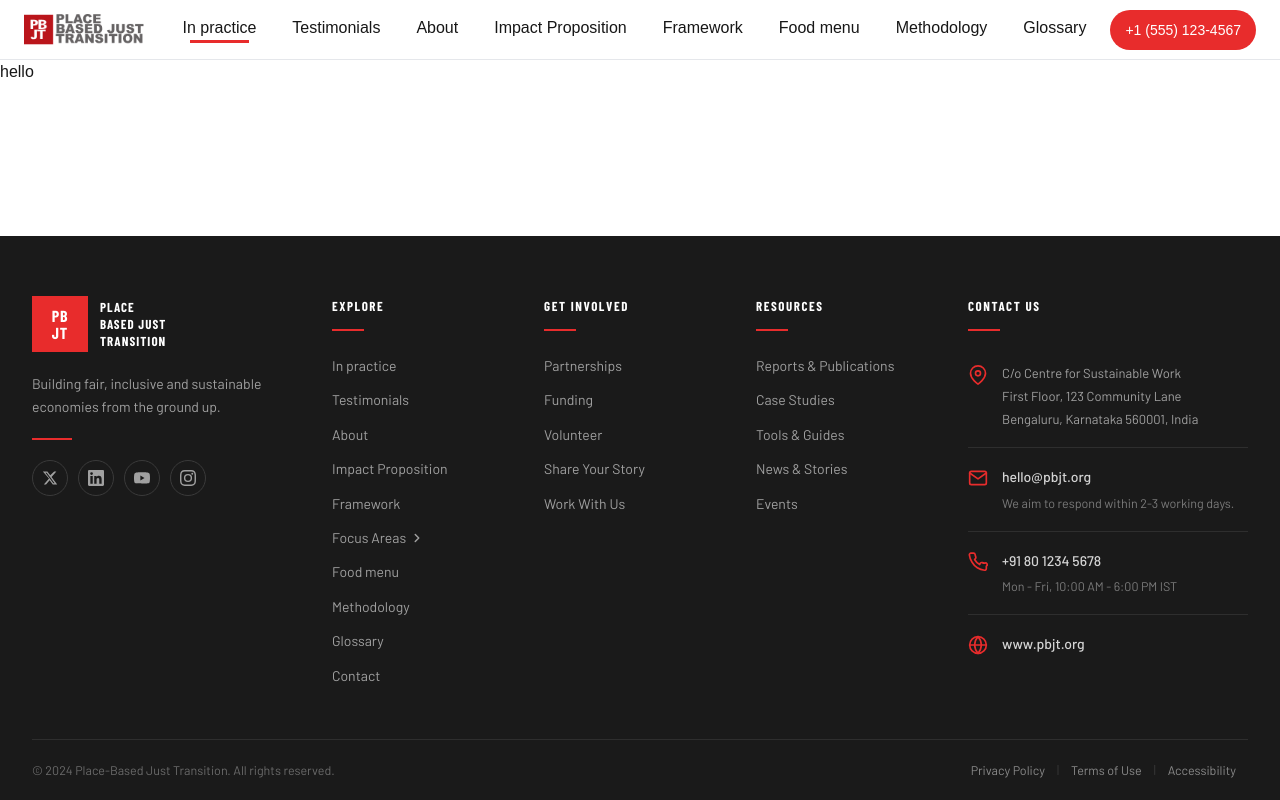
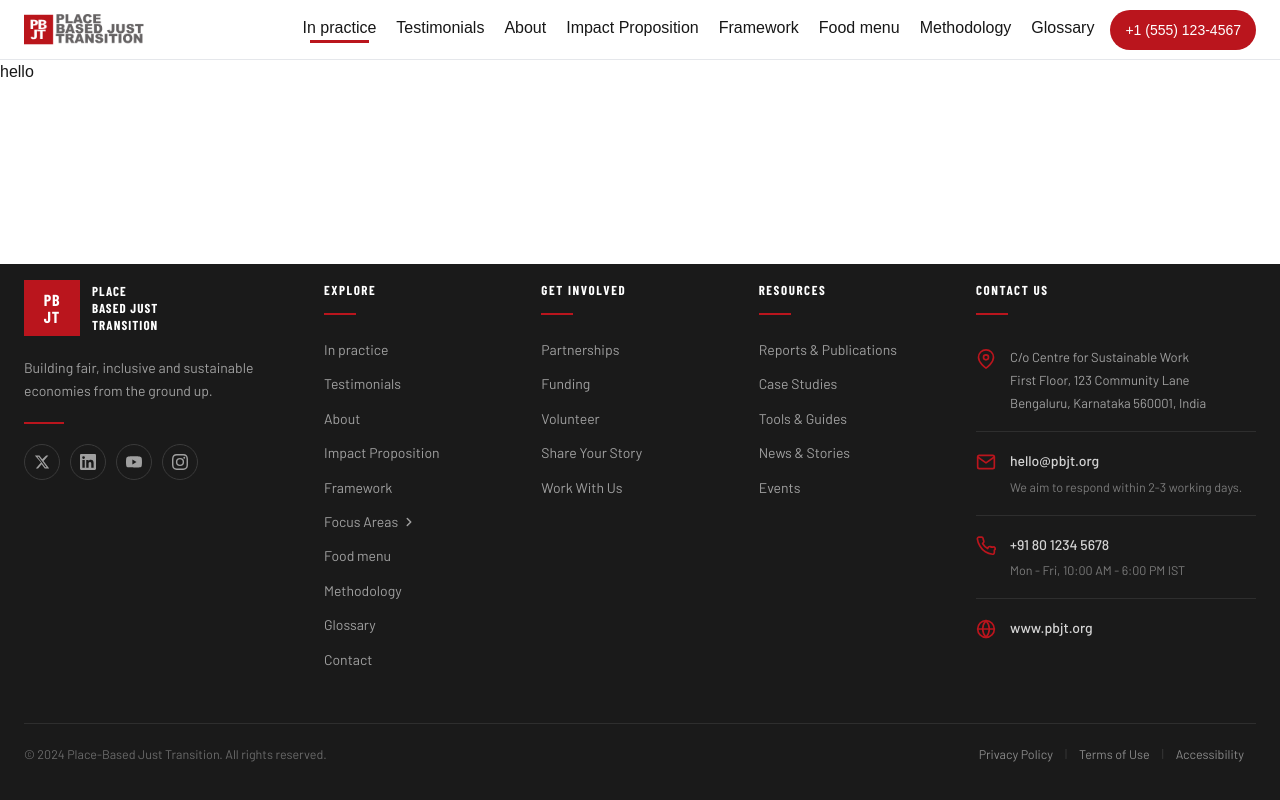
Before and after one commit to muhammed-bilal-uxd/new-pbjt-web-app, a Next.js app: page / in a window 1280 px wide. Built offline with nearby package versions, Linux system fonts and the light colour scheme.

Commit message:
feat: header footer udpate
Signed-off-by: bilal <mail2muhammedbilal@gmail.com>

```diff
--- a/src/app/globals.css
+++ b/src/app/globals.css
@@ -3,7 +3,7 @@
 :root {
   --background: #ffffff;
   --foreground: #171717;
-  --pbjt-primary-color: #e82c2c;
+  --pbjt-primary-color: #ba151d;
 }
 
 @theme inline {
--- a/src/components/Footer.tsx
+++ b/src/components/Footer.tsx
@@ -90,7 +90,7 @@ export function Footer() {
 
   return (
     <footer className="footer">
-      <div className="footer-container">
+      <div className="footer-container px-6 py-4">
         <div className="top-grid">
           <div className="brand-col">
             <Link href="/" >
@@ -186,7 +186,7 @@ export function Footer() {
           </div>
         </div>
 
-        <div className="bottom-bar">
+        <div className="bottom-bar sm:text-center">
           <p className="copyright">&copy; 2024 Place-Based Just Transition. All rights reserved.</p>
           <div className="bottom-links">
             {["Privacy Policy", "Terms of Use", "Accessibility"].map((item, i) => (
--- a/src/components/footer.css
+++ b/src/components/footer.css
@@ -20,7 +20,7 @@
 .footer-container {
     max-width: 1280px;
     margin: 0 auto;
-    padding: 60px 32px 0;
+    /* padding: 60px 32px 0; */
 }
 
 .top-grid {
@@ -308,6 +308,6 @@
     .bottom-bar {
         flex-direction: column !important;
         gap: 12px !important;
-        align-items: flex-start !important;
+        /* align-items: flex-start !important; */
     }
 }
--- a/src/components/headerClient.tsx
+++ b/src/components/headerClient.tsx
@@ -34,7 +34,7 @@ export function HeaderClient({ navLinks, phoneNumber }: { navLinks: INavLinks[],
 
                     >
 
-                        {(item.type === 'button') ? (<ContactButton phoneNumber={phoneNumber} />) : <span className={`${isActive ? "menu-active" : ""} menu dark:hover:text-white transition-colors rounded-[25px] px-3 py-2`}>
+                        {(item.type === 'button') ? (<ContactButton phoneNumber={phoneNumber} />) : <span className={`${isActive ? "menu-active" : ""} menu dark:hover:text-white transition-colors rounded-[25px] px-1 py-2`}>
                             <span className="pbjt_links_label">{item.label}</span>
                             <span className="pbjt__border-bottom"></span>
                         </span>}
```
